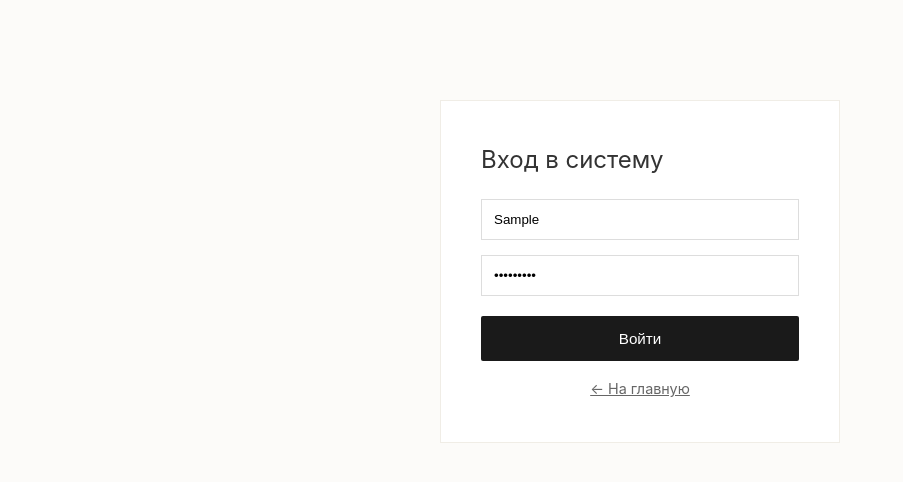
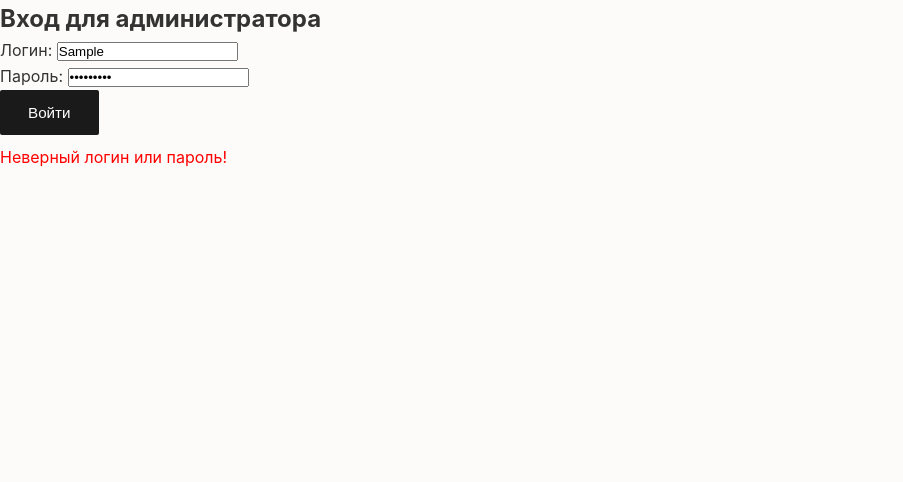
Before and after one commit to w888sop-cell/makarik, a website: page login.html in a window 1280 px wide. Both pictures are taken after typing "Sample", "Sample123" into the empty fields and a click on the button "Войти". Shown: the whole page, without its empty margins (0-903 px from the left). Drawn offline with Linux system fonts and the light colour scheme; no server answers.

Commit message:
Update login.html

```diff
--- a/login.html
+++ b/login.html
@@ -3,47 +3,45 @@
 <head>
     <meta charset="UTF-8">
     <meta name="viewport" content="width=device-width, initial-scale=1.0">
-    <title>Вход в админ-панель</title>
+    <title>Вход в админку — макарик</title>
     <link rel="stylesheet" href="style.css">
-    <style>
-        .login-wrapper {
-            max-width: 400px;
-            margin: 100px auto;
-            padding: 40px;
-            background: white;
-            border: 1px solid var(--light-gray);
-        }
-    </style>
 </head>
 <body>
-    <div class="login-wrapper">
-        <h2 style="margin-bottom: 20px; font-weight: 400;">Вход в систему</h2>
-        <form id="login-form">
-            <input type="text" id="username" placeholder="Логин" required style="width:100%; padding:12px; margin-bottom:15px; border:1px solid #ddd;">
-            <input type="password" id="password" placeholder="Пароль" required style="width:100%; padding:12px; margin-bottom:20px; border:1px solid #ddd;">
-            <button type="submit" class="btn primary-btn full-width">Войти</button>
+    <div class="login-container">
+        <h2>Вход для администратора</h2>
+        <form id="loginForm" onsubmit="handleLogin(event)">
+            <div class="input-group">
+                <label for="username">Логин:</label>
+                <input type="text" id="username" required placeholder="Введите логин">
+            </div>
+            <div class="input-group">
+                <label for="password">Пароль:</label>
+                <input type="password" id="password" required placeholder="Введите пароль">
+            </div>
+            <button type="submit" class="btn">Войти</button>
+            <p id="errorMsg" style="color: red; margin-top: 10px; display: none;"></p>
         </form>
-        <p style="margin-top: 15px; text-align: center;"><a href="index.html" style="color: #666; font-size: 0.9rem;">← На главную</a></p>
     </div>
 
     <script>
-        document.getElementById('login-form').addEventListener('submit', async (e) => {
-            e.preventDefault();
-            const username = document.getElementById('username').value;
-            const password = document.getElementById('password').value;
+        function handleLogin(event) {
+            event.preventDefault(); // Чтобы страница не перезагружалась
 
-            const res = await fetch('/api/login', {
-                method: 'POST',
-                headers: { 'Content-Type': 'application/json' },
-                body: JSON.stringify({ username, password })
-            });
+            const user = document.getElementById('username').value;
+            const pass = document.getElementById('password').value;
+            const errorMsg = document.getElementById('errorMsg');
 
-            if (res.ok) {
+            // Проверяем наши данные
+            if (user === 'prob1' && pass === 'prob999') {
+                // Запоминаем вход в памяти браузера
+                localStorage.setItem('isAdminLoggedIn', 'true');
+                // Переходим на страницу админки
                 window.location.href = 'admin.html';
             } else {
-                alert('Неверный логин или пароль');
+                errorMsg.style.display = 'block';
+                errorMsg.textContent = 'Неверный логин или пароль!';
             }
-        });
+        }
     </script>
 </body>
 </html>
```
